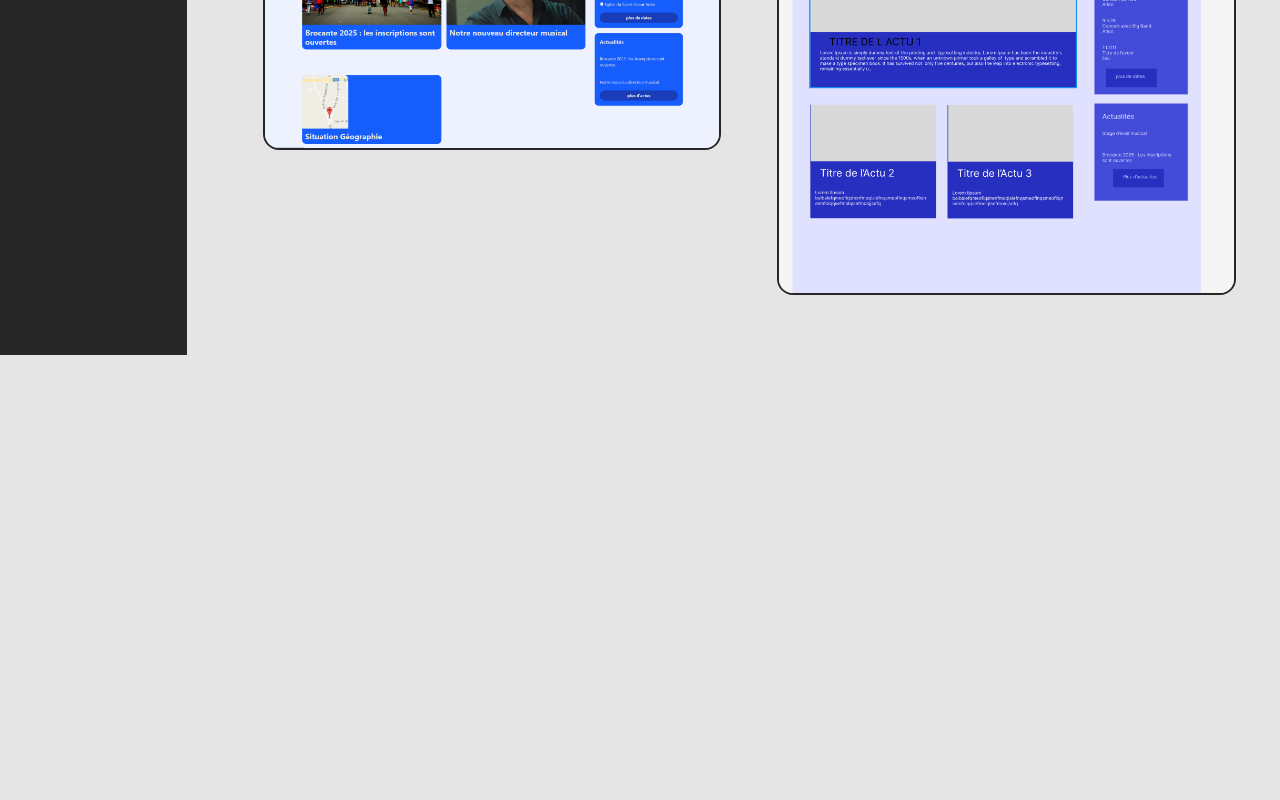
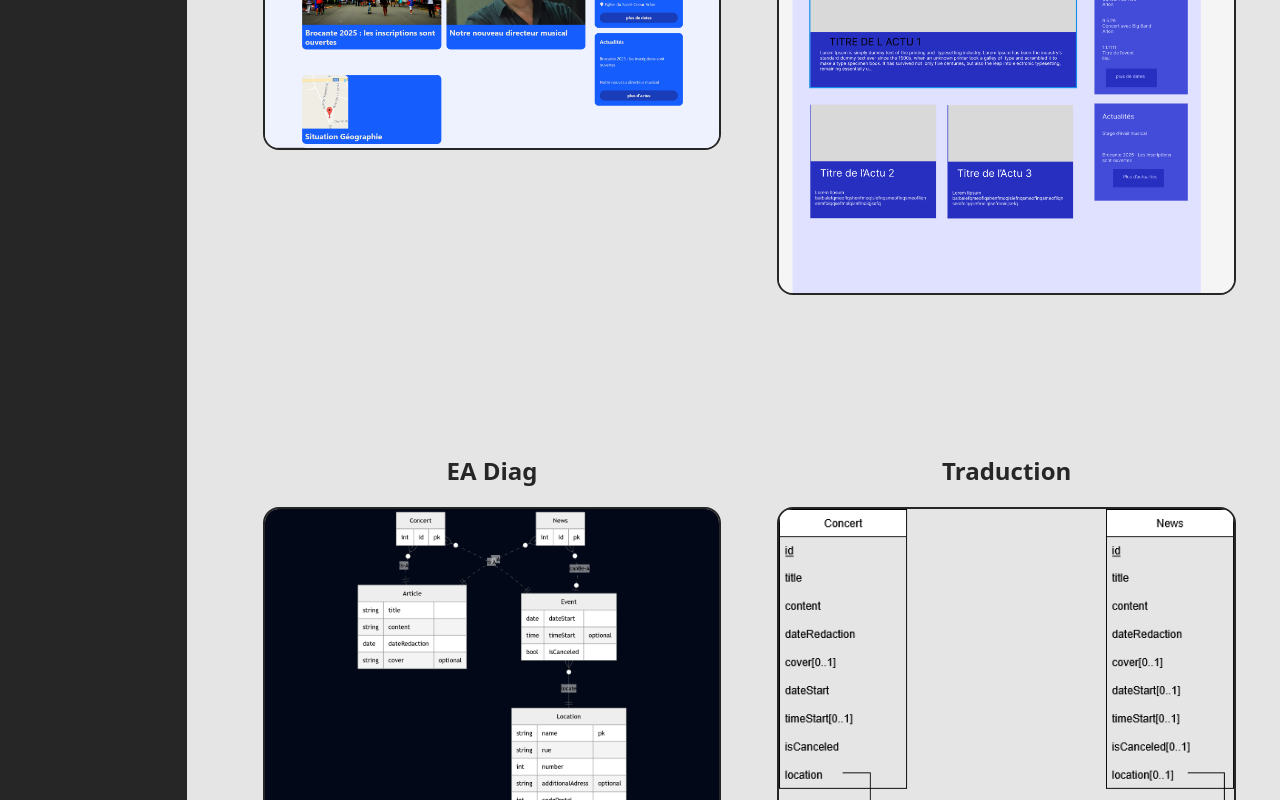
Before and after one commit to JBLNgithub/portfolio, a React (Vite) app: page /stockemoise in a window 1280 px wide. Shown: the part 2624-3424 px from the top of the page. Before the commit the page ends 2979 px from the top, so only its background shows below. Built offline with nearby package versions, Linux system fonts and the light colour scheme.

Commit message:
add db diag to stockemoise

```diff
--- a/src/components/ComparatorTile.jsx
+++ b/src/components/ComparatorTile.jsx
@@ -5,7 +5,7 @@ const ComparatorTile = ({label, img}) => {
   return (
     <>
         <h3 className='text-2xl font-bold mb-5'>{label}</h3>
-        <img src={getImageURL(img)} className='rounded-2xl border-2' />
+        <img src={getImageURL(img)} className='rounded-2xl border-2 inline-block' />
     </>
   )
 }
--- a/src/pages/StockemoisePage.jsx
+++ b/src/pages/StockemoisePage.jsx
@@ -67,6 +67,14 @@ const StockemoisePage = () => {
           img2='actuModelStockem.png'
           img1='actuAppStockem.png'
         />
+
+        <Comparator
+        label1='EA Diag'
+        label2='Traduction'
+        img1='EADiagStockemoise.png'
+        img2='ERDiagStockemoise.png'
+        />
+
       </section>
     </>
   )
```
Also changed, not shown: src/assets/images/EADiagStockemoise.png (added), src/assets/images/ERDiagStockemoise.png (added).
